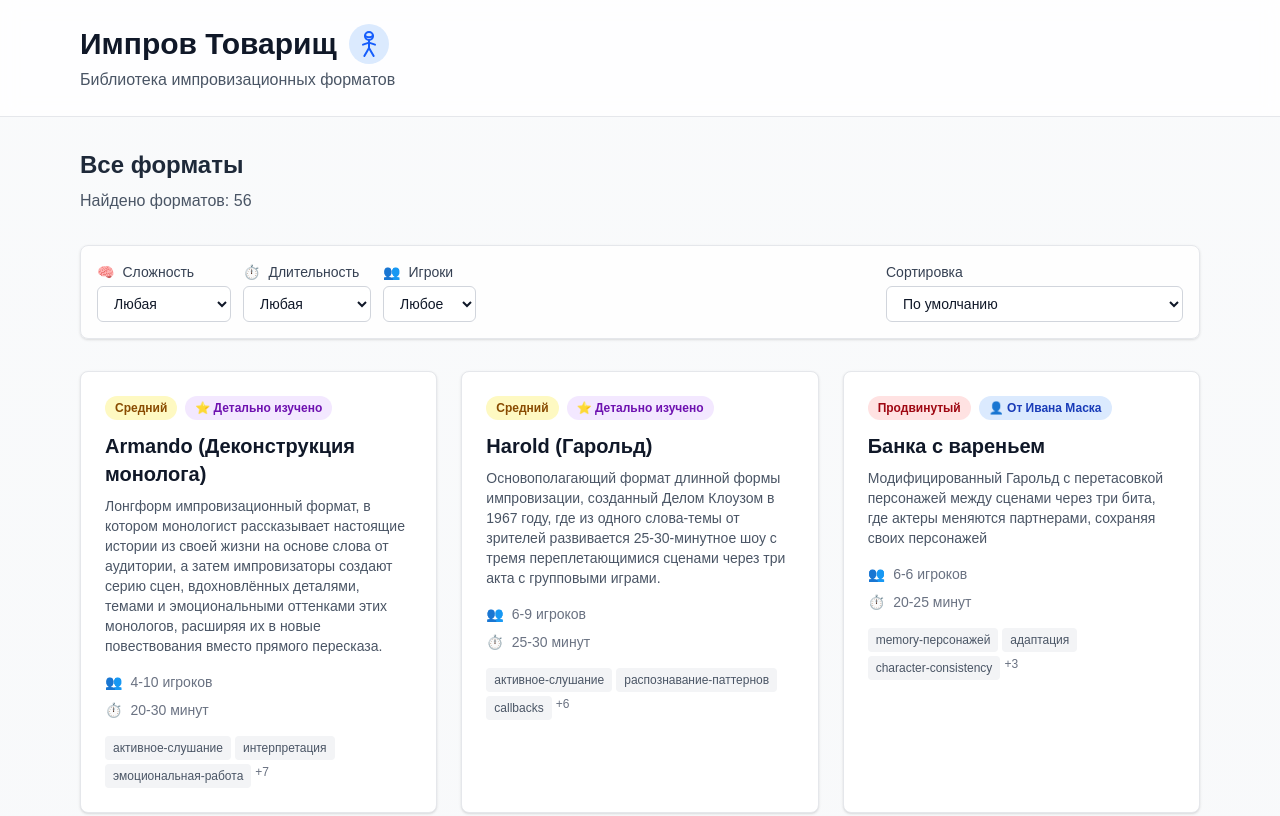
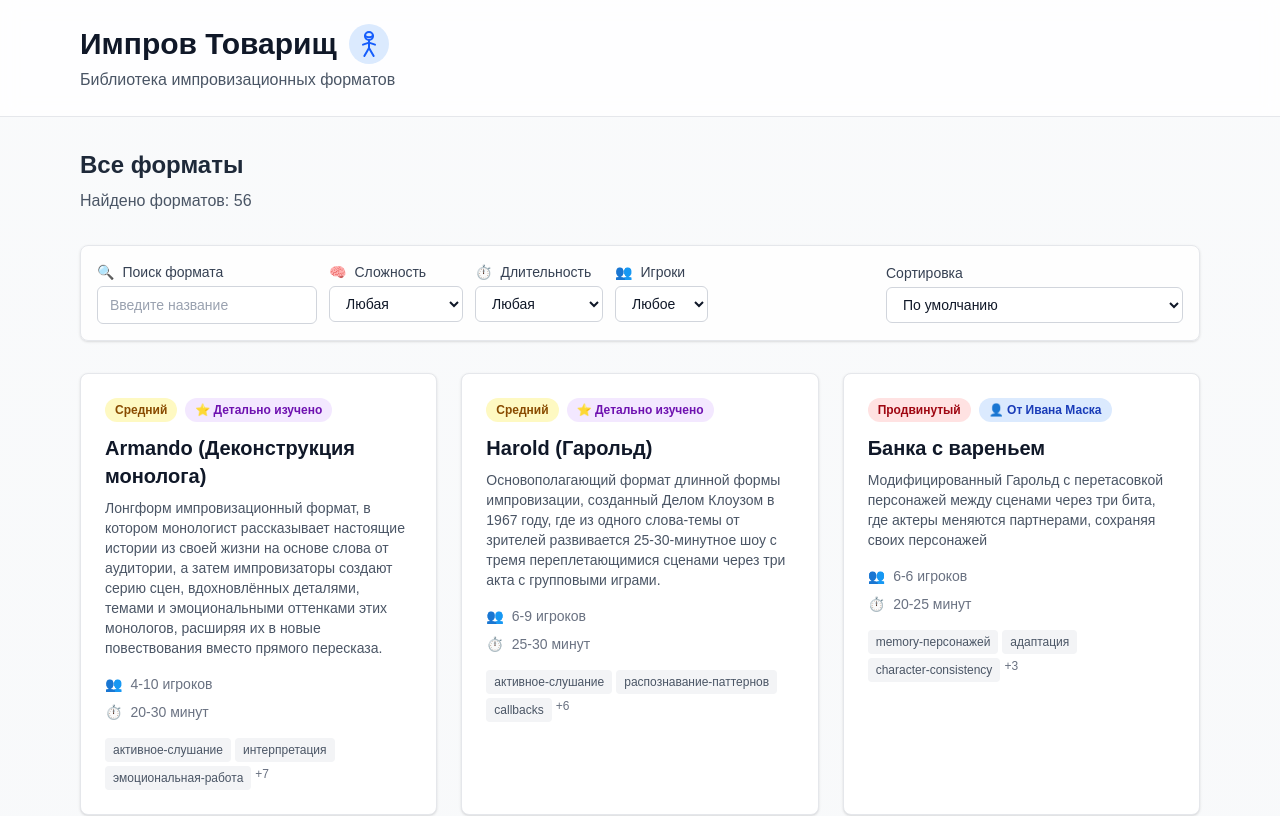
Before and after one commit to ncalavera/improv-tovarisch, a Next.js app: page / in a window 1280 px wide. Shown: the top 816 px of the page. Built offline with nearby package versions, Linux system fonts and the light colour scheme.

Commit message:
Add search filter for formats on homepage

```diff
--- a/components/FormatsExplorer.tsx
+++ b/components/FormatsExplorer.tsx
@@ -135,6 +135,7 @@ export function FormatsExplorer({ formats }: Props) {
   const [playersFilter, setPlayersFilter] = useState<'all' | number>('all')
   const [sortPair, setSortPair] = useState<SortPair>('default')
   const [sortReversed, setSortReversed] = useState(false)
+  const [searchQuery, setSearchQuery] = useState('')
 
   const playerOptions = useMemo(() => {
     const numbers = new Set<number>()
@@ -147,7 +148,16 @@ export function FormatsExplorer({ formats }: Props) {
   }, [formats])
 
   const filteredFormats = useMemo(() => {
+    const normalizedQuery = searchQuery.trim().toLowerCase()
+
     return formats.filter((format) => {
+      if (normalizedQuery) {
+        const name = format.name.toLowerCase()
+        if (!name.includes(normalizedQuery)) {
+          return false
+        }
+      }
+
       if (difficultyFilter !== 'all' && format.difficulty !== difficultyFilter) {
         return false
       }
@@ -164,7 +174,7 @@ export function FormatsExplorer({ formats }: Props) {
 
       return true
     })
-  }, [difficultyFilter, formats, lengthFilter, playersFilter])
+  }, [difficultyFilter, formats, lengthFilter, playersFilter, searchQuery])
 
   const defaultSortedFormats = useMemo(() => {
     return [...filteredFormats].sort((a, b) => {
@@ -216,7 +226,21 @@ export function FormatsExplorer({ formats }: Props) {
 
       <div className="bg-white/80 dark:bg-gray-900/60 border border-gray-200 dark:border-gray-700 rounded-lg p-4 mb-8 shadow-sm">
         <div className="flex flex-col gap-4 lg:flex-row lg:items-center lg:justify-between">
-          <div className="flex flex-wrap gap-3">
+          <div className="flex flex-col gap-3 sm:flex-row sm:flex-wrap">
+            <label className="flex flex-col gap-1 text-sm min-w-[220px]">
+              <span className="flex items-center gap-2 text-sm font-medium text-gray-700 dark:text-gray-300">
+                <span aria-hidden="true">🔍</span>
+                <span>Поиск формата</span>
+              </span>
+              <input
+                value={searchQuery}
+                onChange={(event) => setSearchQuery(event.target.value)}
+                type="text"
+                placeholder="Введите название"
+                className="rounded-md border border-gray-300 dark:border-gray-600 bg-white dark:bg-gray-800 px-3 py-2 text-sm text-gray-900 dark:text-gray-100 placeholder:text-gray-400 focus:outline-none focus:ring-2 focus:ring-blue-500"
+              />
+            </label>
+
             <label className="flex flex-col gap-1 text-sm">
               <span className="flex items-center gap-2 text-sm font-medium text-gray-700 dark:text-gray-300">
                 <span aria-hidden="true">🧠</span>
```
